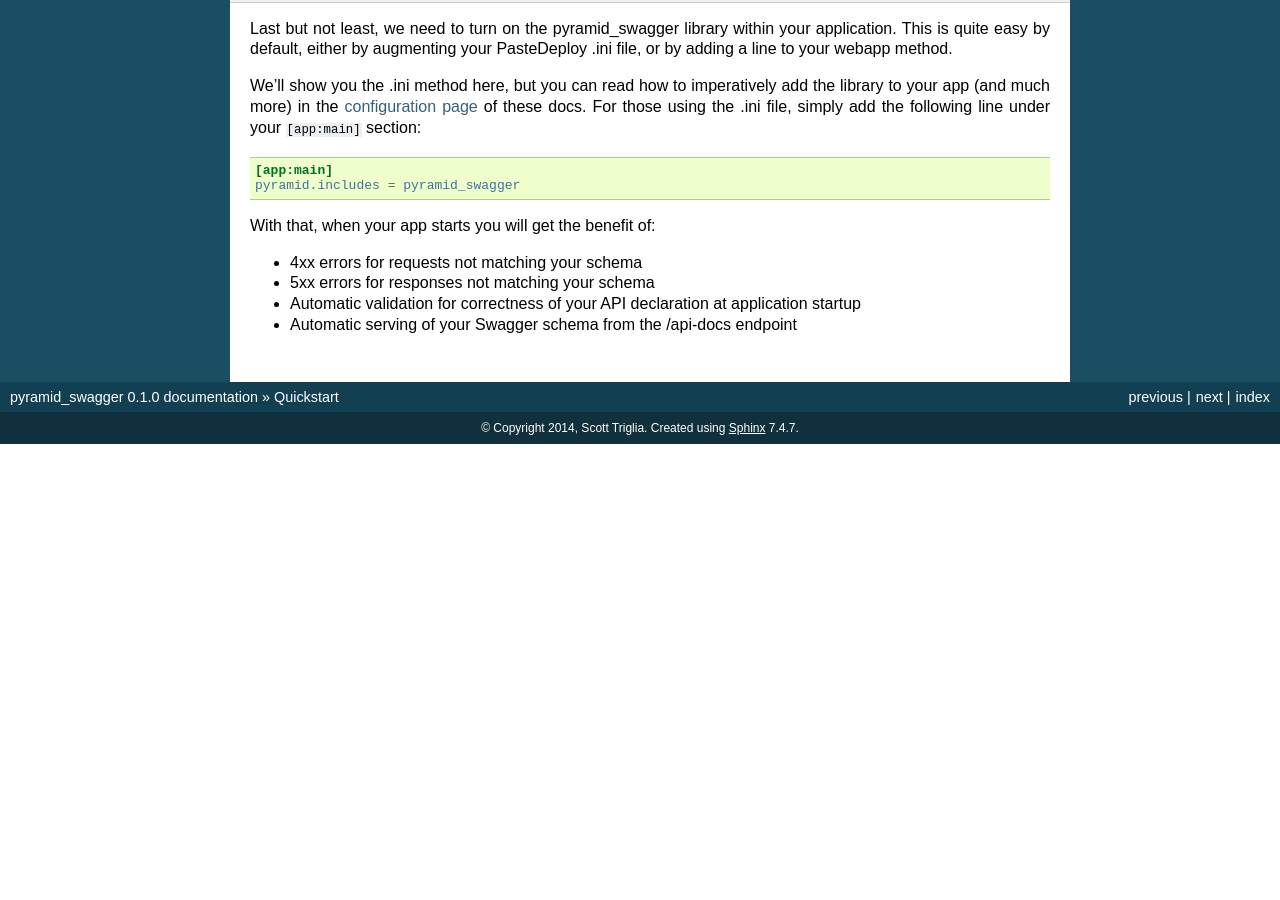
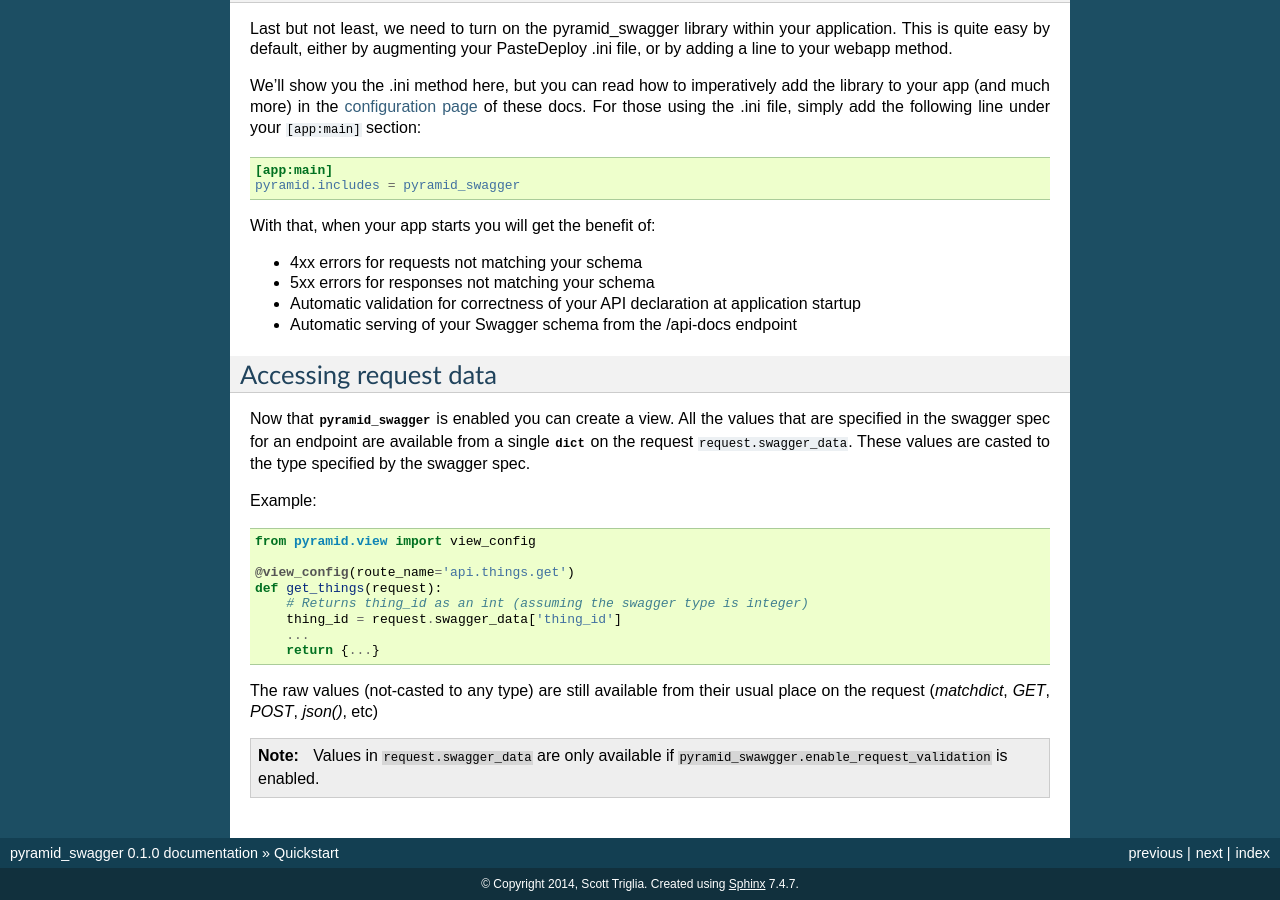
Before and after one commit to Yelp/pyramid_swagger, a Sphinx documentation site: the page built from docs/quickstart.rst, in a window 1280 px wide and 900 px high, scrolled down 1327 px. Built offline with Sphinx 7.4.7, drawn with Linux system fonts in a browser that asks for light colours; before the commit the page ends 1771 px from its top, so only the background shows below that; some of the changed text lies outside the part shown.

Commit message:
Add documentation for casted types.

```diff
--- a/docs/changelog.rst
+++ b/docs/changelog.rst
@@ -14,6 +14,8 @@ Changelog
   pyramid_swagger to generate the ``apis`` section of the resource listing.
 * Bug fix for issues relating to ``void`` responses (See `Issue 79`_)
 * Added support for header validation.
+* Make casted values from the request available through
+  ``request.swagger_data``
 
 .. _Issue 79: https://github.com/striglia/pyramid_swagger/issues/79
 
--- a/docs/quickstart.rst
+++ b/docs/quickstart.rst
@@ -68,3 +68,35 @@ With that, when your app starts you will get the benefit of:
 * 5xx errors for responses not matching your schema
 * Automatic validation for correctness of your API declaration at application startup
 * Automatic serving of your Swagger schema from the /api-docs endpoint
+
+
+Accessing request data
+----------------------
+
+Now that :mod:`pyramid_swagger` is enabled you can create a view. All the
+values that are specified in the swagger spec for an endpoint are available
+from a single :class:`dict` on the request  ``request.swagger_data``. These
+values are casted to the type specified by the swagger spec.
+
+Example:
+
+.. code-block:: python
+
+    from pyramid.view import view_config
+
+    @view_config(route_name='api.things.get')
+    def get_things(request):
+        # Returns thing_id as an int (assuming the swagger type is integer)
+        thing_id = request.swagger_data['thing_id']
+        ...
+        return {...}
+
+
+The raw values (not-casted to any type) are still available from their
+usual place on the request (`matchdict`, `GET`, `POST`, `json()`, etc)
+
+
+.. note::
+
+    Values in ``request.swagger_data`` are only available if
+    ``pyramid_swawgger.enable_request_validation`` is enabled.
```
Also changed, not shown: 2 other files.
